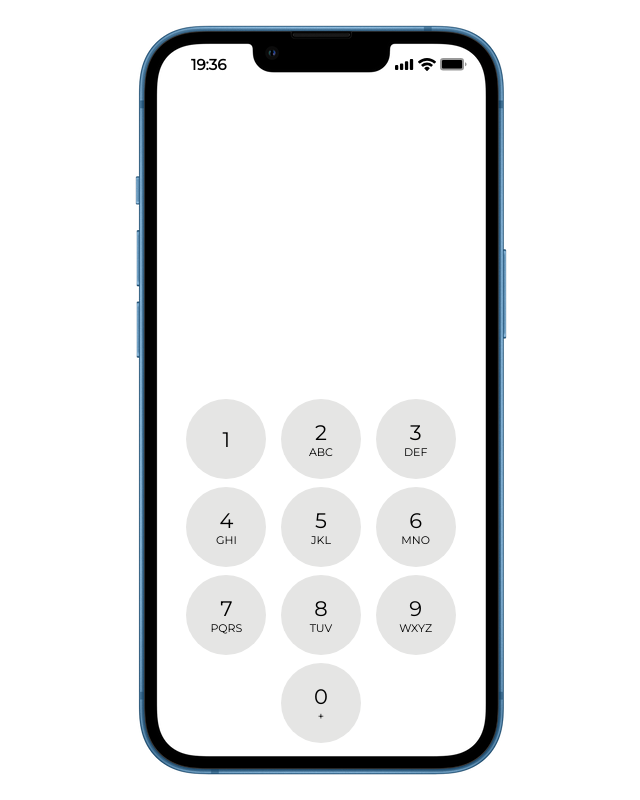
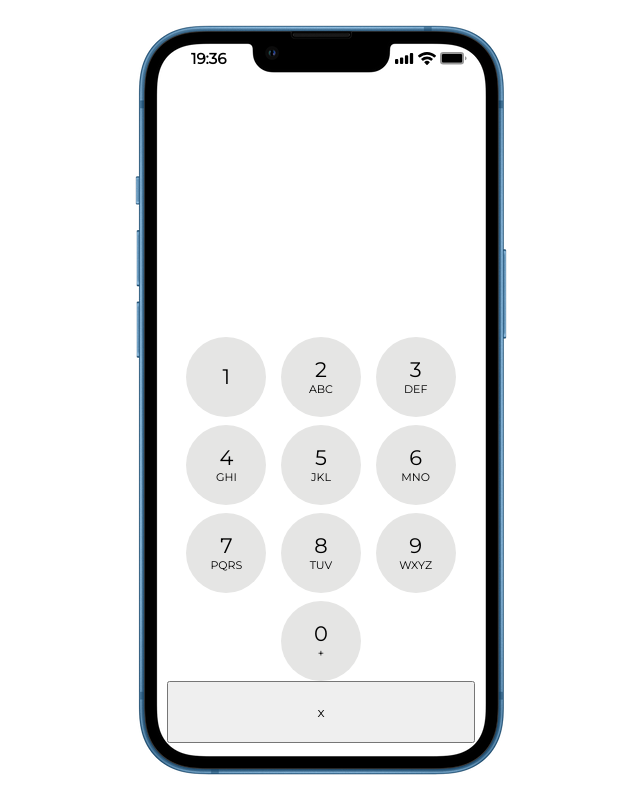
Before and after one commit to marekSurak/t9, a Next.js app: page / in a window 1280 px wide. Shown: the whole page, without its empty margins (319-959 px from the left). Built offline with nearby package versions, Linux system fonts and the light colour scheme.

Commit message:
feat: add delete button

```diff
--- /dev/null
+++ b/components/DeleteButton/index.tsx
@@ -0,0 +1,12 @@
+import type { FC } from 'react'
+
+interface IProps {
+  onClick: () => void
+  children: React.ReactNode
+}
+
+export const DeleteButton: FC<IProps> = ({ onClick, children }) => (
+  <button type="button" onClick={onClick}>
+    {children}
+  </button>
+)
--- a/pages/index.tsx
+++ b/pages/index.tsx
@@ -2,6 +2,7 @@ import type { NextPage } from 'next'
 import { useState } from 'react'
 
 import { useGetPredictionsQuery } from 'api/queries/getPredictions'
+import { DeleteButton } from 'components/DeleteButton'
 import { Display } from 'components/Display'
 import { Header } from 'components/Header'
 import { Keyboard } from 'components/Keyboard'
@@ -17,6 +18,10 @@ const Home: NextPage = () => {
     setEnteredNumbers((prevState) => [...prevState, value])
   }
 
+  const handleDeleteQuery = () => {
+    setEnteredNumbers((prevState) => prevState.slice(0, -1))
+  }
+
   return (
     <Layout>
       <PhoneMockup>
@@ -24,6 +29,7 @@ const Home: NextPage = () => {
         <Display>{enteredNumbers}</Display>
         <Predictions predictions={data} isLoading={isLoading} />
         <Keyboard onButtonClick={handleButtonClick} />
+        <DeleteButton onClick={handleDeleteQuery}>x</DeleteButton>
       </PhoneMockup>
     </Layout>
   )
```
